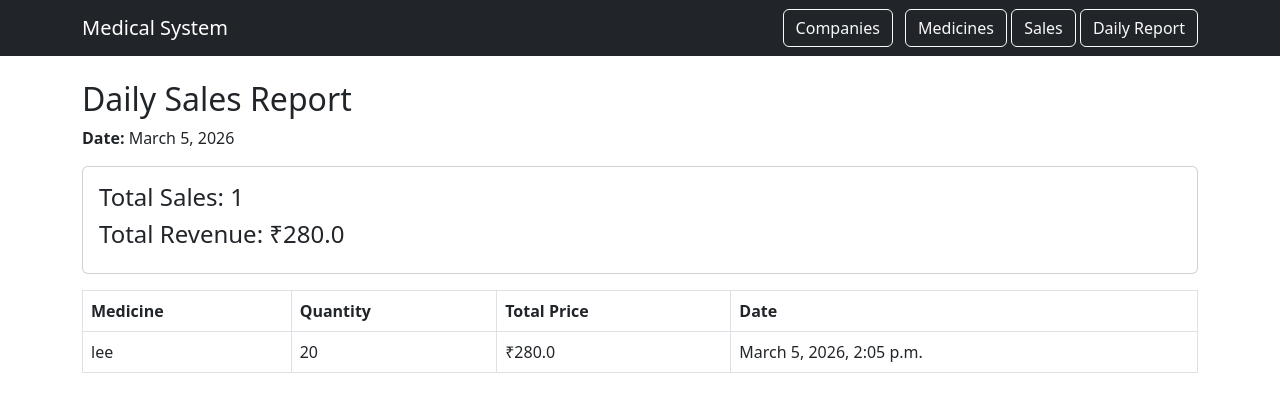
After one commit to mitvr006/Projects, a Django app: page /reports/daily/ in a window 1280 px wide. The commit adds this page. Shown: the top 412 px of the page. Run offline with Django 5.2, Linux system fonts and the light colour scheme; data comes from the database, SQL or seed files in the repository; both versions use the stored data as it was after the commit.

Commit message:
Added daily sales report with total revenue and sales count

```diff
--- a/medicines/urls.py
+++ b/medicines/urls.py
@@ -13,4 +13,5 @@ urlpatterns = [
     path('sales/', views.sale_list, name='sale_list'),
     path('sales/add/', views.sale_create, name='sale_create'),
     path('sales/invoice/<int:pk>/', views.sale_invoice, name='sale_invoice'),
+    path('reports/daily/', views.daily_report, name='daily_report'),
 ]
--- a/medicines/views.py
+++ b/medicines/views.py
@@ -1,6 +1,8 @@
 from django.shortcuts import render, redirect, get_object_or_404
 from .models import Company, Sale
 from django import forms
+from django.utils import timezone
+from django.db.models import Sum
 
 # ===== sale CRUD START =====
 class SaleForm(forms.ModelForm):
@@ -131,3 +133,22 @@ def medicine_delete(request, pk):
         medicine.delete()
         return redirect('medicine_list')
     return render(request, 'medicines/medicine_delete.html', {'medicine': medicine})
+
+
+# ===== Daily Sales Report START =====
+
+def daily_report(request):
+    today = timezone.now().date()
+
+    sales = Sale.objects.filter(date__date=today)
+
+    total_sales =sales.count()
+
+    total_revenue = sales.aggregate(Sum('total_price'))['total_price__sum'] or 0
+
+    return render(request, 'reports/daily_report.html', {
+        'sales': sales,
+        'total_sales': total_sales,
+        'total_revenue': total_revenue,
+        'today': today
+    })
--- a/templates/base.html
+++ b/templates/base.html
@@ -13,6 +13,7 @@
       <a class="btn btn-outline-light me-2" href="{% url 'company_list' %}">Companies</a>
       <a class="btn btn-outline-light" href="{% url 'medicine_list' %}">Medicines</a>
       <a class="btn btn-outline-light" href="{% url 'sale_list' %}">Sales</a>
+      <a class="btn btn-outline-light" href="{% url 'daily_report' %}">Daily Report</a>
     </div>
   </div>
 </nav>
--- /dev/null
+++ b/templates/reports/daily_report.html
@@ -0,0 +1,35 @@
+{% extends 'base.html' %}
+{% block content %}
+
+<h2>Daily Sales Report</h2>
+
+<p><strong>Date:</strong> {{ today }}</p>
+
+<div class="card p-3 mb-3">
+<h4>Total Sales: {{ total_sales }}</h4>
+<h4>Total Revenue: ₹{{ total_revenue }}</h4>
+</div>
+
+<table class="table table-bordered">
+
+<tr>
+<th>Medicine</th>
+<th>Quantity</th>
+<th>Total Price</th>
+<th>Date</th>
+</tr>
+
+{% for sale in sales %}
+
+<tr>
+<td>{{ sale.medicine.name }}</td>
+<td>{{ sale.quantity }}</td>
+<td>₹{{ sale.total_price }}</td>
+<td>{{ sale.date }}</td>
+</tr>
+
+{% endfor %}
+
+</table>
+
+{% endblock %}
```
Also changed, not shown: db.sqlite3.
